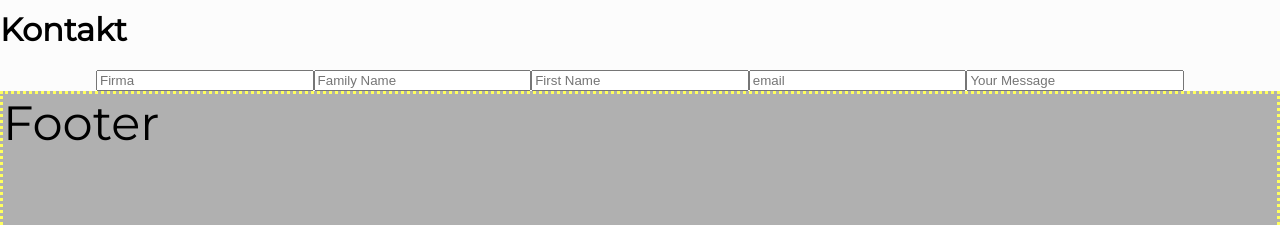
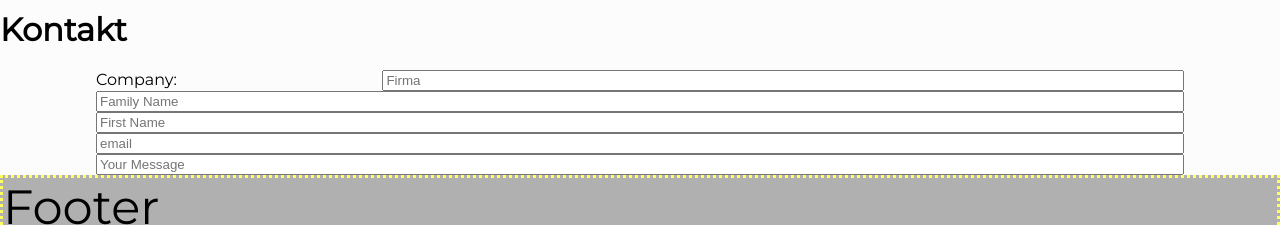
Before and after one commit to VictoriaStudios/gastronauti, a Next.js app: page / in a window 1280 px wide. Shown: the part 2183-2408 px from the top of the page. Built offline with nearby package versions, Linux system fonts and the light colour scheme; a web font is replaced by a local one.

Commit message:
Continued work on contact form

```diff
--- a/components/ContactForm.js
+++ b/components/ContactForm.js
@@ -39,8 +39,12 @@ const ContactForm = () => {
     <>
       <h1>Kontakt</h1>
       <form className={styles.formWrapper}>
-        <input className={styles.formLine} type='text' name='company' placeholder={formContent.company} onChange={handleCompany} />
-        <input className={styles.formLine} type='text' name='familyName' placeholder={formContent.familyName} onChange={handleFamilyName}/>
+        <div className={styles.formLine}>
+          <p style={{margin:0, paddin:0}}>Company: </p>
+          <div style={{flexGrow:1}}/>
+          <input style={{flexGrow:3}}type='text' name='company' placeholder={formContent.company} onChange={handleCompany} />
+        </div>
+        <input className={styles.formLine} type='text' name='familyName' placeholder={formContent.familyName} onChange={handleFamilyName} />
         <input className={styles.formLine} type='text' name='firstName' placeholder={formContent.firstName} onChange={handleFirstname} />
         <input className={styles.formLine} type='text' name='email' placeholder={formContent.email} onChange={handleEmail} />
         <input className={styles.formLine} type='text' name='message' placeholder='Your Message' onChange={handleMessage} />
--- a/styles/ContactForm.module.css
+++ b/styles/ContactForm.module.css
@@ -2,8 +2,10 @@
     display: flex;
     width:85vw;
     margin:auto;
+    flex-wrap: wrap;
 }
 
 .formLine {
     width:100%;
+    display: flex;
 }
```
